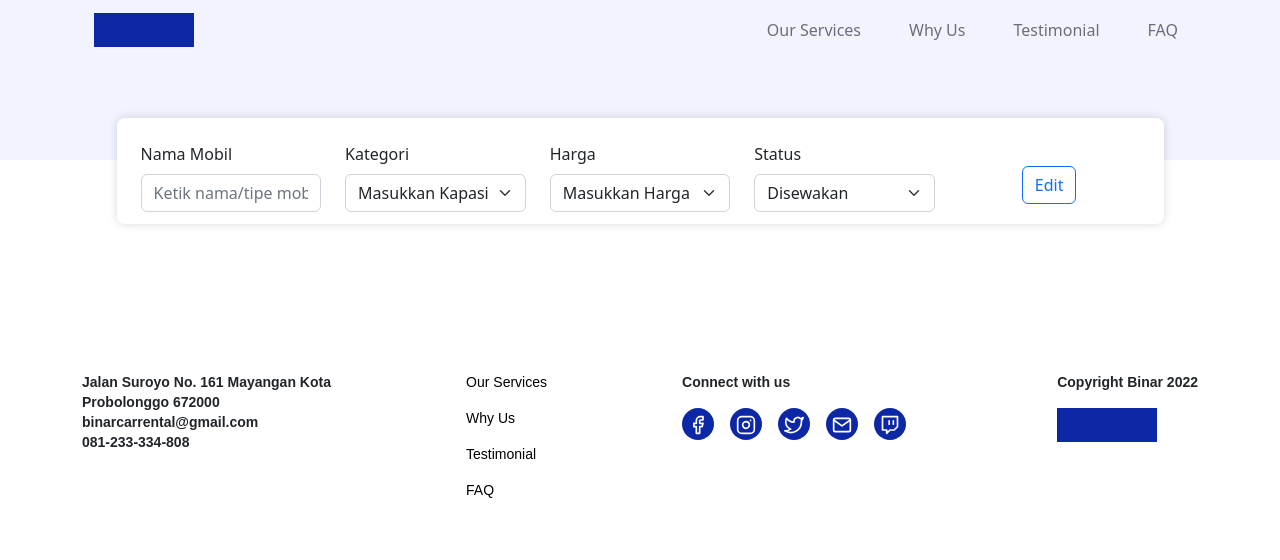
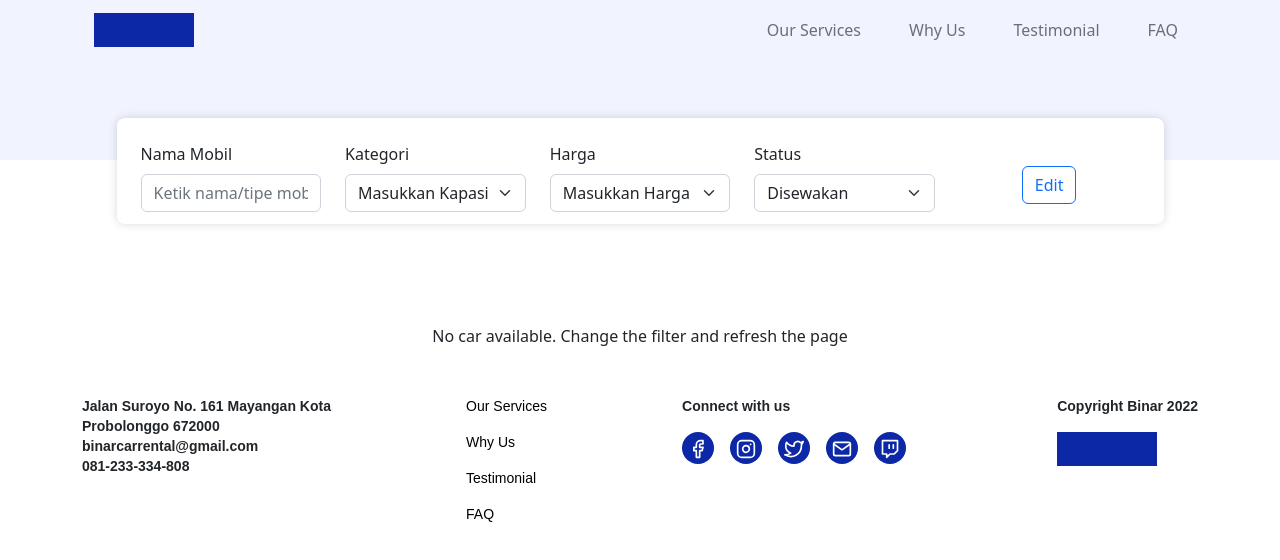
Before and after one commit to tofatoff/2200898-9-MST-BCR_Cust-Platinum, a React (Vite) app: page /search-result in a window 1280 px wide. Shown: the top 560 px of the page. Built offline with nearby package versions, Linux system fonts and the light colour scheme; no server answers.

Commit message:
update view when no car is available

```diff
--- a/src/pages/Search/SearchResult/index.jsx
+++ b/src/pages/Search/SearchResult/index.jsx
@@ -53,9 +53,13 @@ const SearchResult = () => {
             </div>
             <SearchBar editButton={true} />
             <Container className='d-flex flex-wrap justify-content-center'>
-                {resultData.map((car) => (
-                    generateCard(car)
-                ))}
+                {resultData.length > 0 ?
+                    resultData.map((car) => (
+                        generateCard(car)
+                    ))
+                    :
+                    `No car available. Change the filter and refresh the page`
+                }
 
             </Container>
             <Footer />
```
